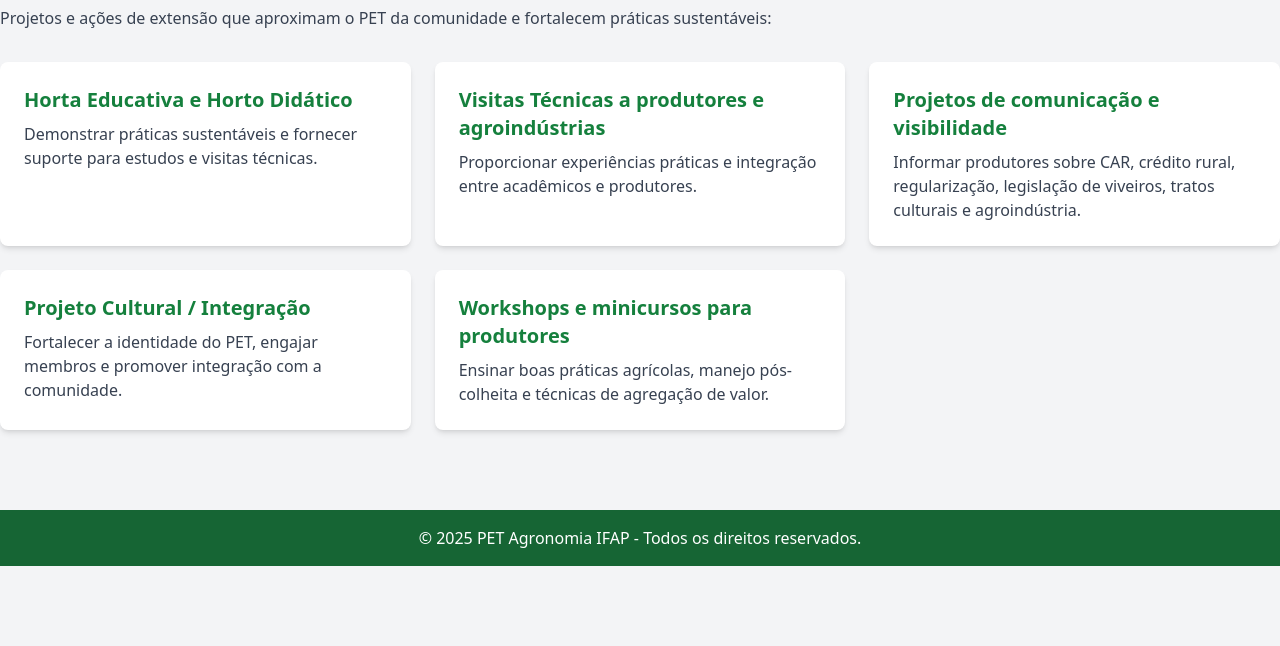
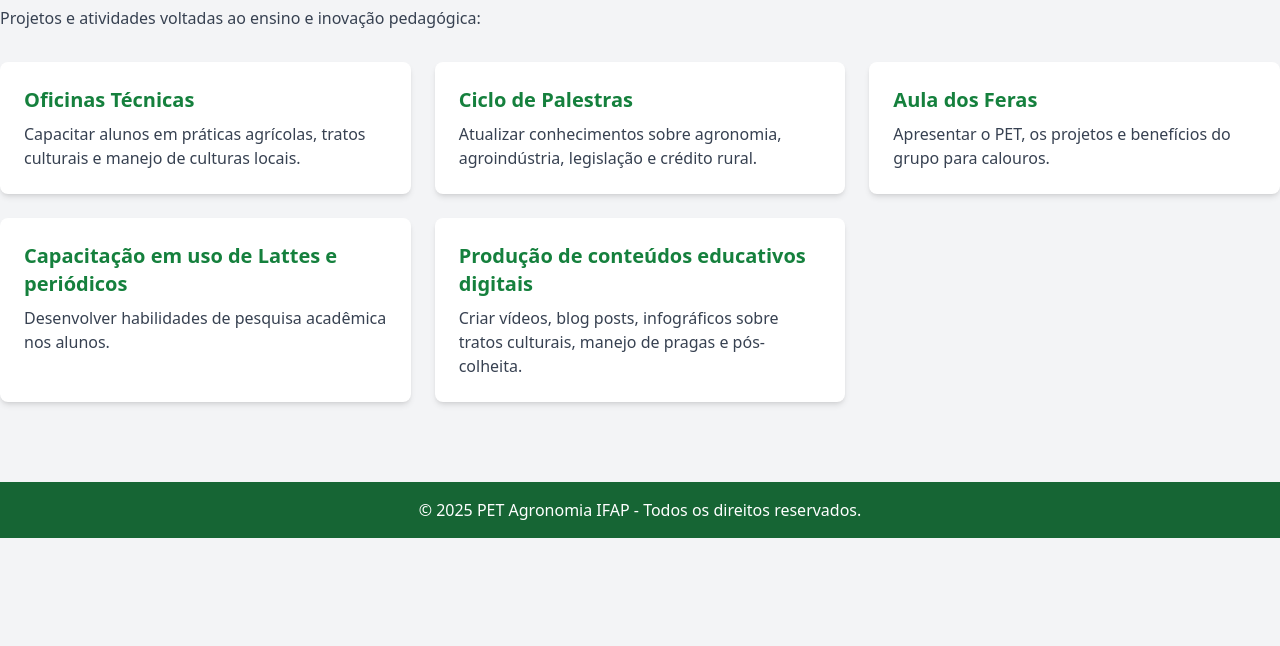
Before and after one commit to petagroifap-maker/pet-agronomia-ifap, a plain HTML site: page ensino.html in a window 1280 px wide. Shown: the part 154-800 px from the top of the page. Drawn offline with nearby package versions, Linux system fonts and the light colour scheme.

Commit message:
Update ensino.html

```diff
--- a/ensino.html
+++ b/ensino.html
@@ -3,7 +3,7 @@
 <head>
   <meta charset="UTF-8">
   <meta name="viewport" content="width=device-width, initial-scale=1.0">
-  <title>Extensão - PET Agronomia IFAP</title>
+  <title>Ensino - PET Agronomia IFAP</title>
   <script src="https://cdn.tailwindcss.com"></script>
 </head>
 <body class="font-sans bg-gray-100">
@@ -30,40 +30,42 @@
 
   <!-- Conteúdo da Página -->
   <main class="container mx-auto py-10">
-    <h2 class="text-3xl font-bold text-green-700 mb-6">Extensão</h2>
-    <p class="text-gray-700 mb-8">Projetos e ações de extensão que aproximam o PET da comunidade e fortalecem práticas sustentáveis:</p>
+    <h2 class="text-3xl font-bold text-green-700 mb-6">Ensino</h2>
+    <p class="text-gray-700 mb-8">Projetos e atividades voltadas ao ensino e inovação pedagógica:</p>
 
     <!-- Grid de Cards -->
-    <div class="grid gap-6 md:grid-cols-2 lg:grid-cols-3">
+    <div class="grid grid-cols-1 md:grid-cols-2 lg:grid-cols-3 gap-6">
+
       <!-- Card 1 -->
-      <div class="bg-white rounded-lg shadow-md p-6 hover:shadow-xl transition">
-        <h3 class="text-xl font-bold text-green-700 mb-2">Horta Educativa e Horto Didático</h3>
-        <p class="text-gray-700">Demonstrar práticas sustentáveis e fornecer suporte para estudos e visitas técnicas.</p>
+      <div class="bg-white p-6 rounded-lg shadow-md hover:shadow-lg transition">
+        <h3 class="text-xl font-semibold text-green-700 mb-2">Oficinas Técnicas</h3>
+        <p class="text-gray-700">Capacitar alunos em práticas agrícolas, tratos culturais e manejo de culturas locais.</p>
       </div>
 
       <!-- Card 2 -->
-      <div class="bg-white rounded-lg shadow-md p-6 hover:shadow-xl transition">
-        <h3 class="text-xl font-bold text-green-700 mb-2">Visitas Técnicas a produtores e agroindústrias</h3>
-        <p class="text-gray-700">Proporcionar experiências práticas e integração entre acadêmicos e produtores.</p>
+      <div class="bg-white p-6 rounded-lg shadow-md hover:shadow-lg transition">
+        <h3 class="text-xl font-semibold text-green-700 mb-2">Ciclo de Palestras</h3>
+        <p class="text-gray-700">Atualizar conhecimentos sobre agronomia, agroindústria, legislação e crédito rural.</p>
       </div>
 
       <!-- Card 3 -->
-      <div class="bg-white rounded-lg shadow-md p-6 hover:shadow-xl transition">
-        <h3 class="text-xl font-bold text-green-700 mb-2">Projetos de comunicação e visibilidade</h3>
-        <p class="text-gray-700">Informar produtores sobre CAR, crédito rural, regularização, legislação de viveiros, tratos culturais e agroindústria.</p>
+      <div class="bg-white p-6 rounded-lg shadow-md hover:shadow-lg transition">
+        <h3 class="text-xl font-semibold text-green-700 mb-2">Aula dos Feras</h3>
+        <p class="text-gray-700">Apresentar o PET, os projetos e benefícios do grupo para calouros.</p>
       </div>
 
       <!-- Card 4 -->
-      <div class="bg-white rounded-lg shadow-md p-6 hover:shadow-xl transition">
-        <h3 class="text-xl font-bold text-green-700 mb-2">Projeto Cultural / Integração</h3>
-        <p class="text-gray-700">Fortalecer a identidade do PET, engajar membros e promover integração com a comunidade.</p>
+      <div class="bg-white p-6 rounded-lg shadow-md hover:shadow-lg transition">
+        <h3 class="text-xl font-semibold text-green-700 mb-2">Capacitação em uso de Lattes e periódicos</h3>
+        <p class="text-gray-700">Desenvolver habilidades de pesquisa acadêmica nos alunos.</p>
       </div>
 
       <!-- Card 5 -->
-      <div class="bg-white rounded-lg shadow-md p-6 hover:shadow-xl transition">
-        <h3 class="text-xl font-bold text-green-700 mb-2">Workshops e minicursos para produtores</h3>
-        <p class="text-gray-700">Ensinar boas práticas agrícolas, manejo pós-colheita e técnicas de agregação de valor.</p>
+      <div class="bg-white p-6 rounded-lg shadow-md hover:shadow-lg transition">
+        <h3 class="text-xl font-semibold text-green-700 mb-2">Produção de conteúdos educativos digitais</h3>
+        <p class="text-gray-700">Criar vídeos, blog posts, infográficos sobre tratos culturais, manejo de pragas e pós-colheita.</p>
       </div>
+
     </div>
   </main>
 
```
